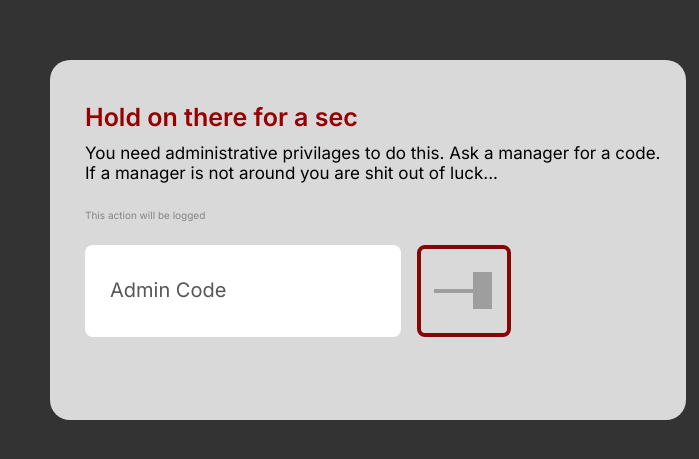
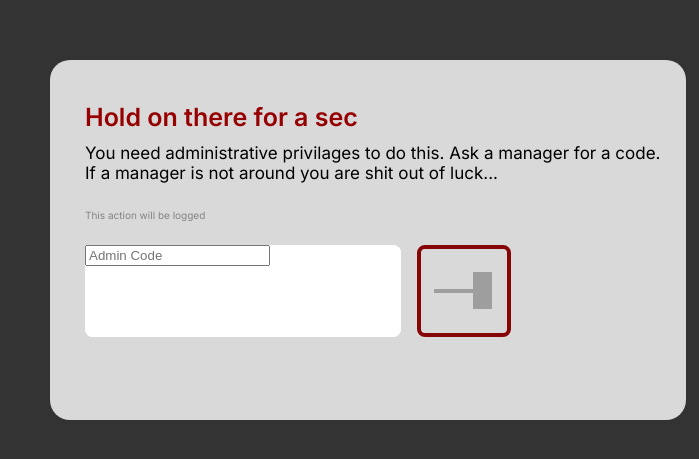
Before and after one commit to Jossyboydgenius/Latem, a website: page adminaccess/adminaccess.html in a window 1280 px wide. Shown: the part 281-740 px from the top of the page, without its empty margins (581-1280 px from the left). Drawn offline with nearby package versions, Linux system fonts and the light colour scheme; grey boxes are pictures that could not be loaded.

Commit message:
refactor: Add admin code input field to adminaccess.html

```diff
--- a/adminaccess/adminaccess.html
+++ b/adminaccess/adminaccess.html
@@ -17,9 +17,11 @@
             /></span>
             <span class="text-wrapper-53">This action will be logged</span>
           </p>
+          <div class="rectangle-11"></div>
           <div class="rectangle-10"></div>
-          <div class="rectangle-11"></div>
-          <div class="text-wrapper-54">Admin Code</div>
+          <div class="rectangle-10">
+            <input type="text" class="admin-code-input" placeholder="Admin Code" />
+          </div>
           <img class="line-28" src="https://c.animaapp.com/nncsu31y/img/line-137.svg" />
           <img class="vector-2" src="https://c.animaapp.com/nncsu31y/img/vector-8.svg" />
         </div>
```
